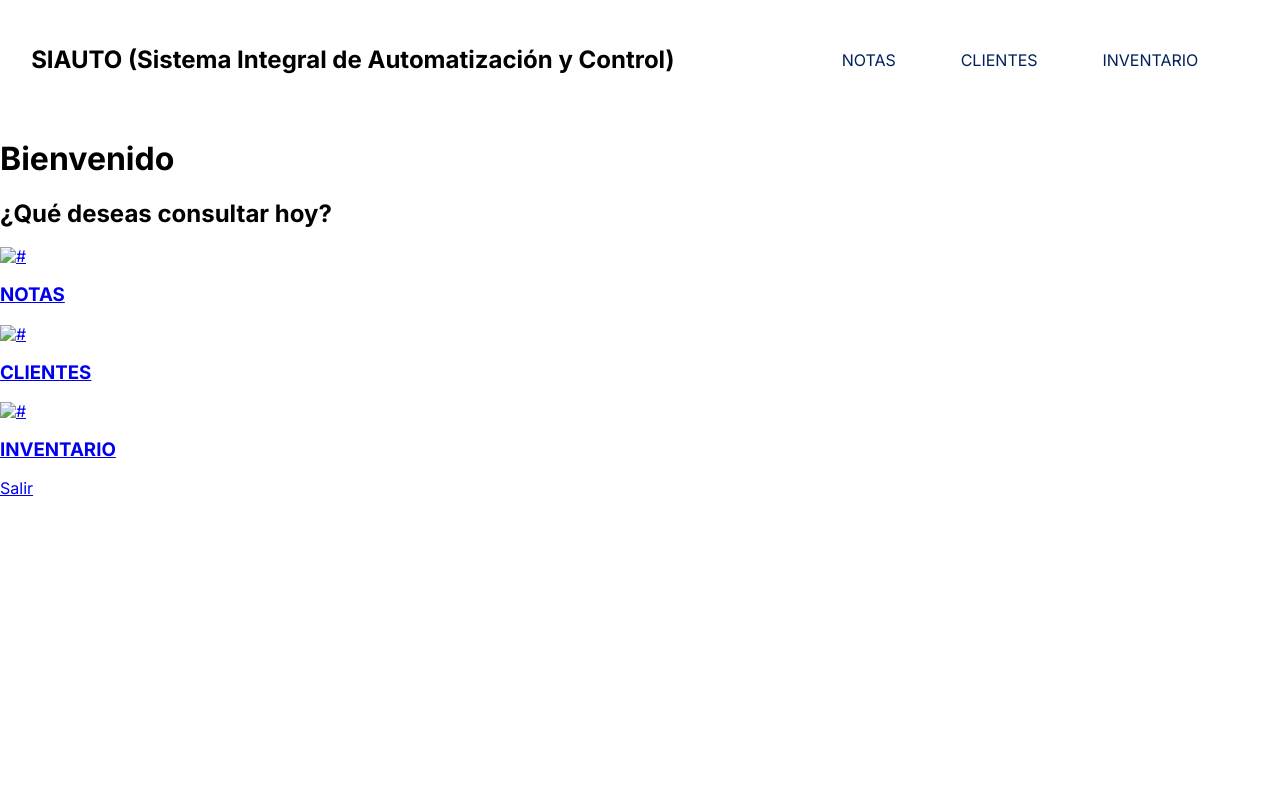
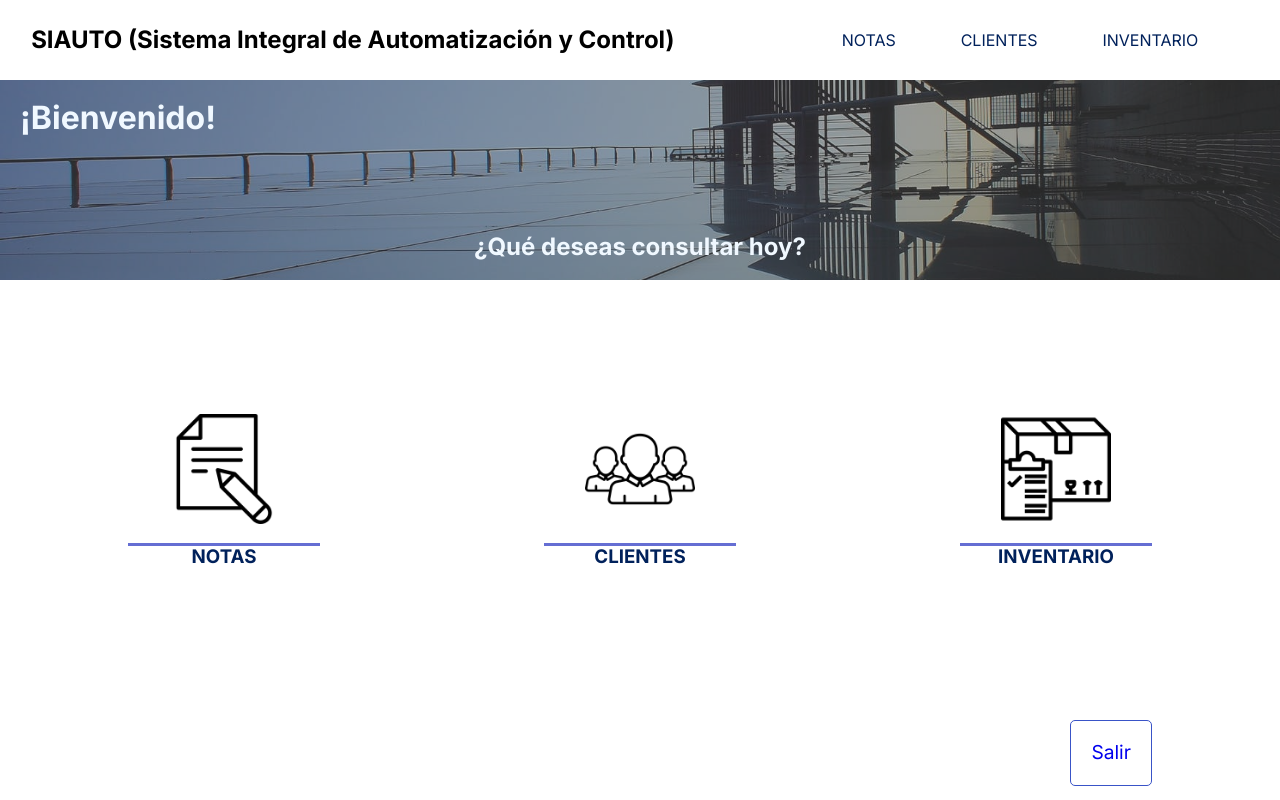
Before and after one commit to angelmz88/Aries, a PHP site: page /Pages/empleado.html in a window 1280 px wide. Run offline with PHP 8.4, Linux system fonts and the light colour scheme.

Commit message:
Página de empleados terminada

```diff
--- a/Pages/empleado.html
+++ b/Pages/empleado.html
@@ -19,29 +19,33 @@
       </nav>
     </header>
     <section class="hero">
-      <h1>Bienvenido</h1>
-      <h2>¿Qué deseas consultar hoy?</h2>
+      <div class="hero-cover">
+        <h1>¡Bienvenido!</h1>
+        <h2>¿Qué deseas consultar hoy?</h2>
+      </div>
     </section>
     <section class="options">
-      <a href="#"
-        ><div>
-          <img src="#" alt="#" />
+      <a href="#" class="option-card"
+        ><div class="card-item">
+          <img src="../img/empleado/nota.png" alt="Nota" />
           <h3>NOTAS</h3>
         </div></a
       >
-      <a href="#"
-        ><div>
-          <img src="#" alt="#" />
+      <a href="#" class="option-card"
+        ><div class="card-item">
+          <img src="../img/empleado/empleado.png" alt="Cliente" />
           <h3>CLIENTES</h3>
         </div></a
       >
-      <a href="#"
-        ><div>
-          <img src="#" alt="#" />
+      <a href="#" class="option-card"
+        ><div class="card-item">
+          <img src="../img/empleado/inventario.png" alt="Inventario" />
           <h3>INVENTARIO</h3>
         </div></a
       >
     </section>
-    <a href="#">Salir</a>
+    <footer class="footer">
+      <a href="../index.html" class="btn_salir">Salir</a>
+    </footer>
   </body>
 </html>
--- a/css/empleado.css
+++ b/css/empleado.css
@@ -8,7 +8,7 @@ body {
 
 .header {
   width: 100%;
-  height: 15%;
+  height: 10%;
   display: flex;
   justify-content: space-around;
   align-items: center;
@@ -31,5 +31,101 @@ body {
 
 .nav-ul a {
   text-decoration: none;
+  color: #00215b;
+}
+
+/* HERO */
+.hero {
+  width: 100%;
+  height: 25%;
+  background-image: url("../img/empleado/hero.jpg");
+  background-size: cover;
+  background-repeat: no-repeat;
+  background-position: center;
+}
+
+.hero-cover {
+  width: 100%;
+  height: 100%;
+  background-color: rgba(83, 83, 83, 0.473);
+  color: aliceblue;
+  display: flex;
+  flex-direction: column;
+  justify-content: space-between;
+}
+
+.hero-cover h1 {
+  display: flex;
+  align-self: left;
+  margin: 20px;
+}
+
+.hero-cover h2 {
+  display: flex;
+  align-self: center;
+}
+
+/* Menú */
+
+.options {
+  width: 100%;
+  height: 55%;
+  display: flex;
+  flex-wrap: wrap;
+  justify-content: space-evenly;
+  align-items: center;
+}
+
+.option-card {
+  width: 30%;
+  height: 50%;
+  display: flex;
+  justify-content: center;
+  text-decoration: none;
   color: #00215B;
 }
+
+.card-item {
+  width: 100%;
+  height: 100%;
+  display: flex;
+  flex-direction: column;
+  justify-content: center;
+  align-items: center;
+}
+
+.card-item h3 {
+  width: 50%;
+  text-align: center;
+  border-top: 3px solid #656ED3;
+}
+
+.card-item img {
+  max-width: 100%;
+  height: 50%;
+}
+
+/* Footer */
+
+.footer {
+  width: 90%;
+  height: 10%;
+  display: flex;
+  justify-content: right;
+}
+
+.btn_salir {
+  height: 30%;
+  text-decoration: none;
+  border: 1px solid rgb(57, 83, 199);
+  padding: 20px;
+  border-radius: 5px;
+  font-size: 1.2em;
+  transition: all linear 1s;
+}
+
+.btn_salir:hover {
+  background-color: #656ED3;
+  color: aliceblue;
+  transition: all linear 1s;
+}
--- a/css/login.css
+++ b/css/login.css
@@ -78,3 +78,7 @@ h2 {
   transition: all 0.5s linear;
   scale: 1.02;
 }
+
+.btn {
+  cursor: pointer;
+}
--- a/index.html
+++ b/index.html
@@ -9,13 +9,13 @@
   </head>
   <body>
     <section class="login">
-      <form action="../Pages/empleado.html" method="post" class="Login-form">
+      <form action="Pages/empleado.html" class="Login-form">
         <h1>SIAUTO (Sistema Integral de Automatización y Control)</h1>
         <label>Usuario:</label>
         <input type="text" />
         <label>Contraseña:</label>
         <input type="password" />
-        <button type="submit">Entrar</button>
+        <button type="submit" class="btn">Entrar</button>
       </form>
       <div class="body-img">
         <img src="img/Login/Login.png" alt="" />
```
Also changed, not shown: img/empleado/empleado.png (added), img/empleado/hero.jpg (added), img/empleado/inventario.png (added), img/empleado/nota.png (added).
